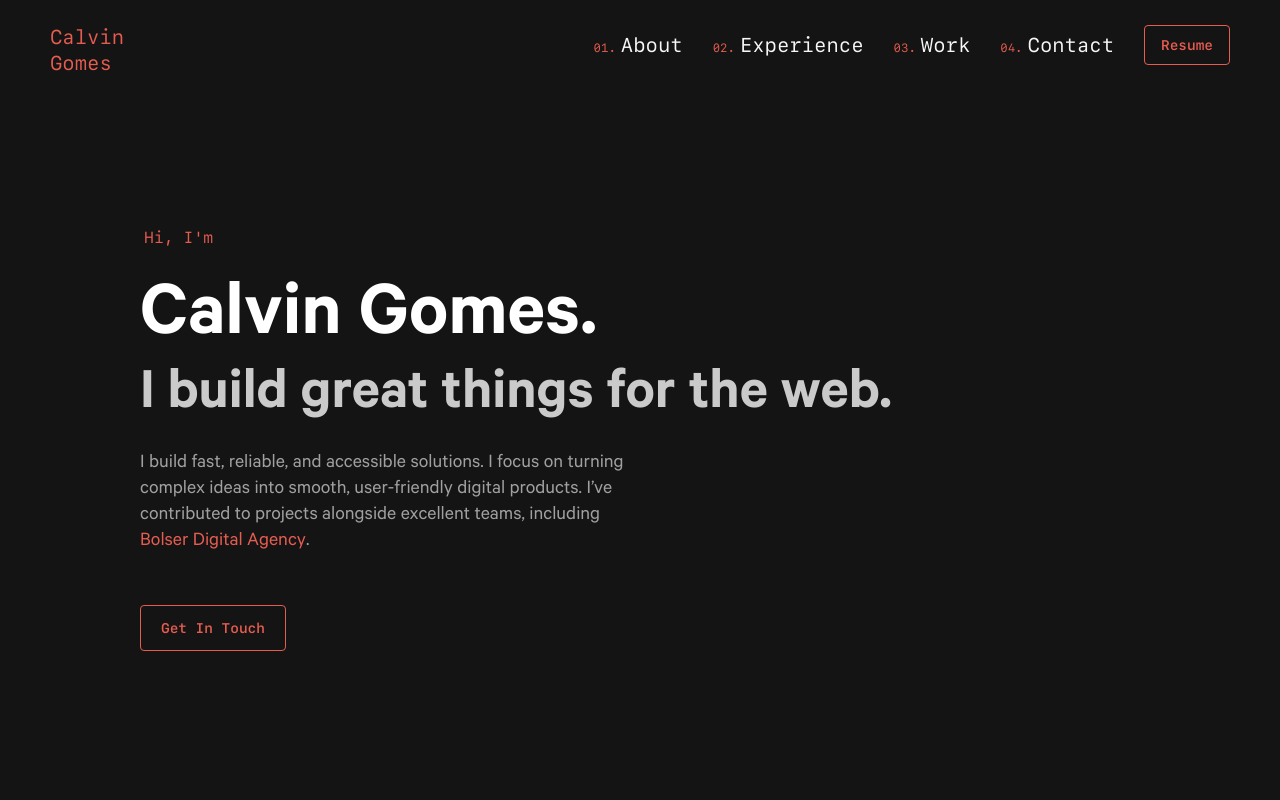
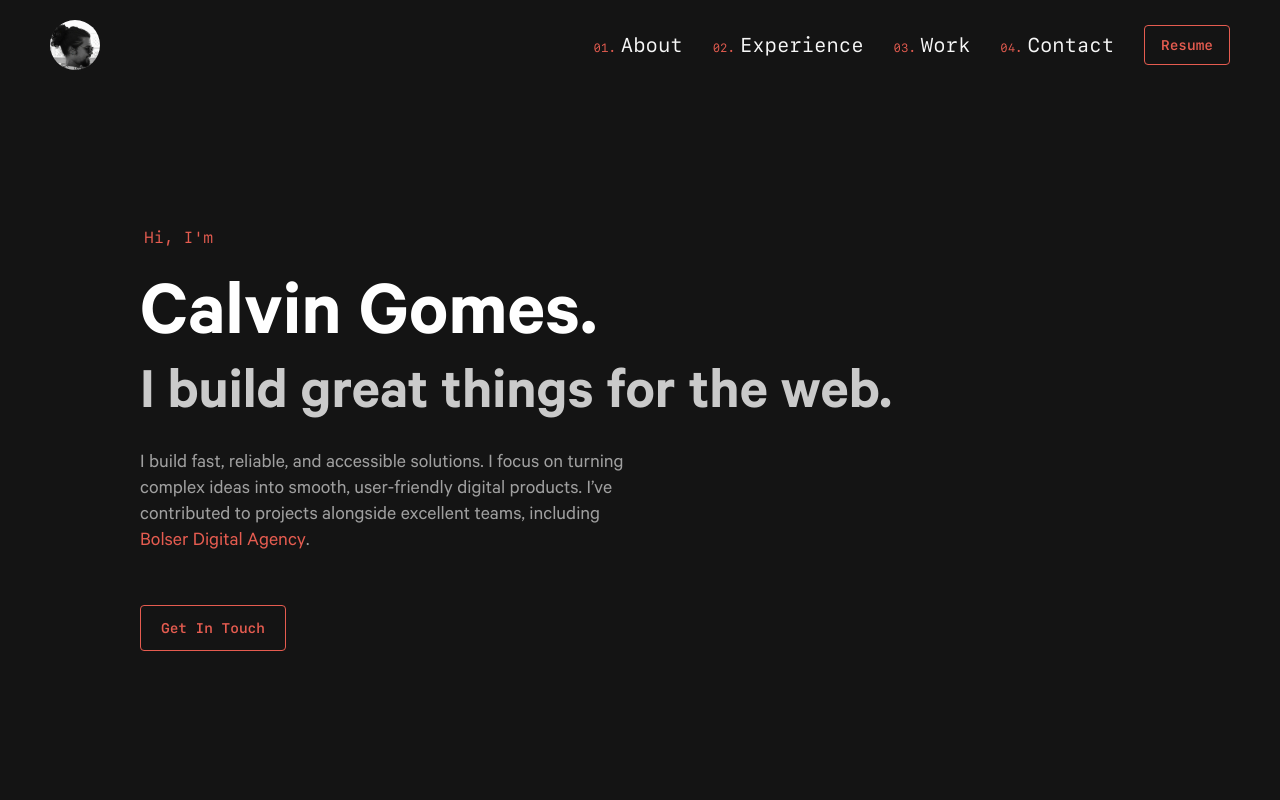
Before and after one commit to calvingomes/cal-portfolio, a Next.js app: page / in a window 1280 px wide. Shown: the top 800 px of the page. Built offline with nearby package versions, Linux system fonts and the light colour scheme.

Commit message:
update nav logo

```diff
--- a/src/components/Navbar/Navbar.module.css
+++ b/src/components/Navbar/Navbar.module.css
@@ -13,7 +13,10 @@
   transition: var(--transition);
   opacity: 1;
   transform: translateY(0px);
-  transition: opacity 0.5s ease, transform 0.5s ease, var(--transition);
+  transition:
+    opacity 0.5s ease,
+    transform 0.5s ease,
+    var(--transition);
 }
 
 @media (max-width: 1080px) {
@@ -56,12 +59,21 @@
 
 .logo a {
   color: var(--accent-red);
-  width: 42px;
-  height: 42px;
   position: relative;
   z-index: 1;
   text-decoration: none;
   transition: var(--transition);
+}
+
+.logoImage {
+  border-radius: 50%;
+  object-fit: cover;
+  transition: var(--transition);
+}
+
+.logoImage:hover {
+  cursor: pointer;
+  transform: scale(1.1);
 }
 
 .links {
@@ -69,7 +81,9 @@
   align-items: center;
   opacity: 1;
   transform: translateY(0px);
-  transition: opacity 0.6s ease, transform 0.6s ease;
+  transition:
+    opacity 0.6s ease,
+    transform 0.6s ease;
 }
 
 @media (max-width: 768px) {
--- a/src/components/Navbar/Navbar.tsx
+++ b/src/components/Navbar/Navbar.tsx
@@ -3,6 +3,7 @@
 import { useState, useEffect } from "react";
 
 import Link from "next/link";
+import Image from "next/image";
 import styles from "./Navbar.module.css";
 import { navLinks } from "@/config";
 import { useScrollDirection, useActiveSection } from "@/hooks";
@@ -41,7 +42,13 @@ const Navbar = () => {
       <nav className={styles.nav}>
         <div className={styles.logo} tabIndex={-1}>
           <Link href="/" aria-label="home">
-            Calvin Gomes
+            <Image
+              src="/images/my-photo.webp"
+              alt="My Photo"
+              width={50}
+              height={50}
+              className={styles.logoImage}
+            />
           </Link>
         </div>
 
```
